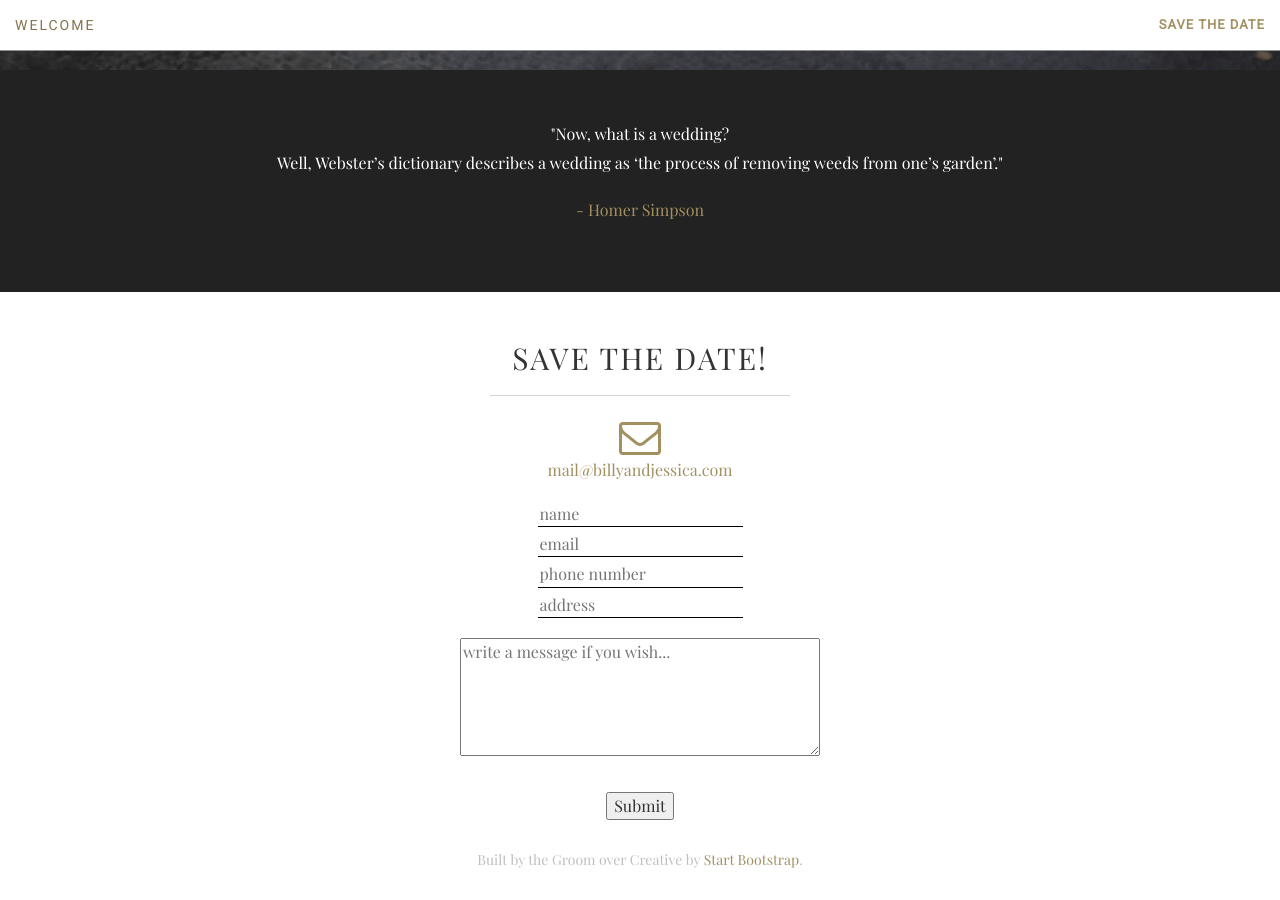
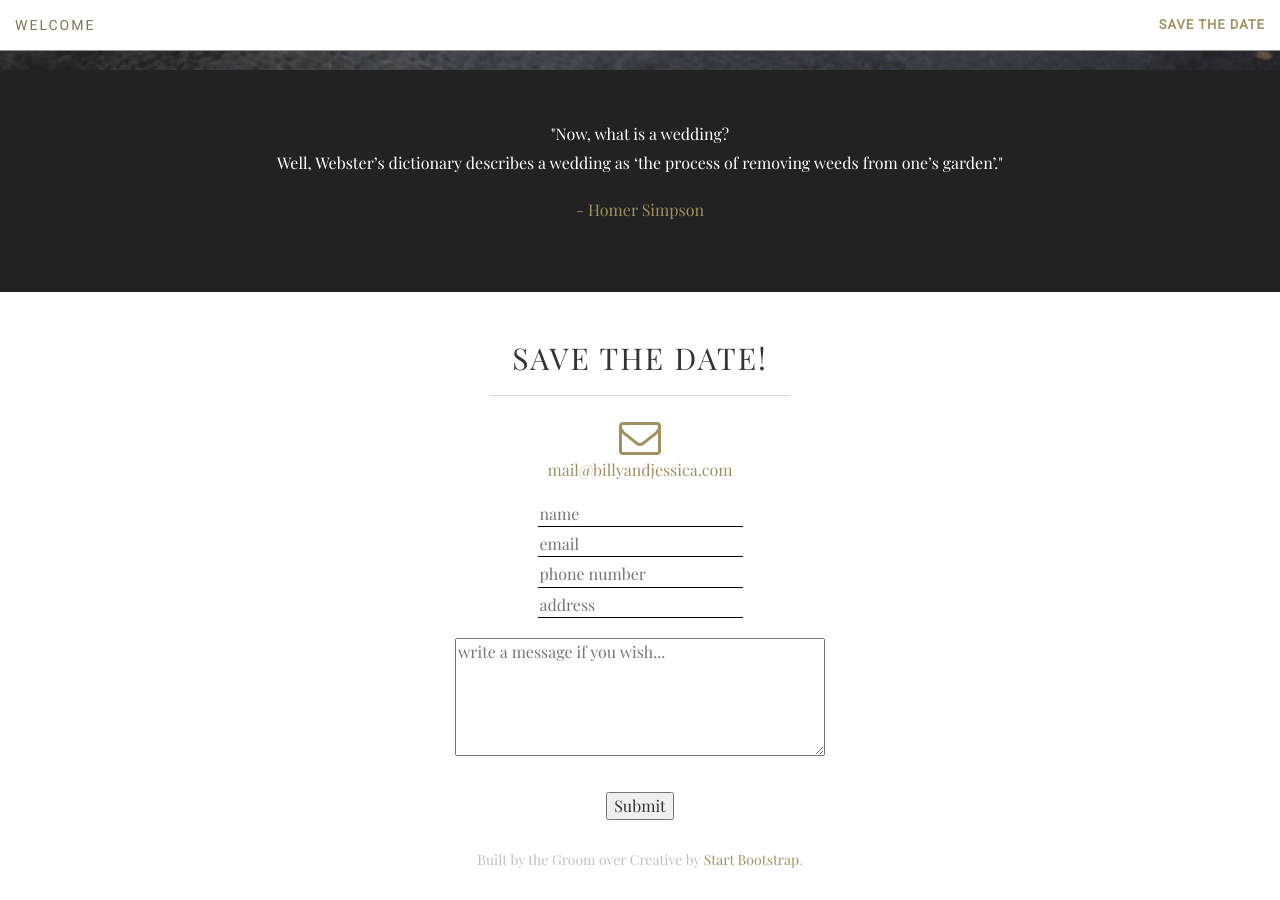
Before and after one commit to notbleh/wed-website, a Jekyll site: the page built from index.html, in a window 1280 px wide and 900 px high, scrolled down 830 px. Built offline with Jekyll 4.4.1, drawn with Linux system fonts in a browser that asks for light colours.

Commit message:
Update contact.html

```diff
--- a/_includes/contact.html
+++ b/_includes/contact.html
@@ -22,8 +22,10 @@
                     <input type="text" name="phone_no" id="phone_no" placeholder="phone number"><br>
                     <input type="text" name="address" id="address" placeholder="address">
                 </div>
-                <div class="col-xs-8 col-xs-offset-2 col-sm-6 col-sm-offset-3 col-md-4 col-md-offset-4 form-group" id="std-message">
-                    <textarea name="message" id="message" placeholder="write a message if you wish..." rows="5" style="width: 100%;"></textarea>
+                <div class="row form-group">
+                    <div class="col-xs-8 col-xs-offset-2 col-sm-6 col-sm-offset-3 col-md-4 col-md-offset-4" id="std-message">
+                        <textarea name="message" id="message" placeholder="write a message if you wish..." rows="5" style="width: 100%;"></textarea>
+                    </div>
                 </div>
                 <div class="row form-group " id="errors"></div>
                 <div class="row">
```
